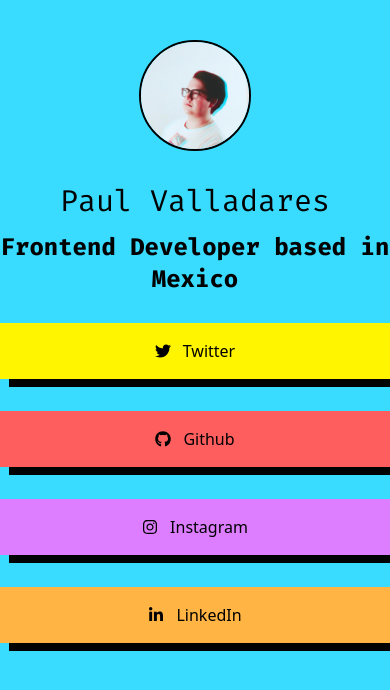
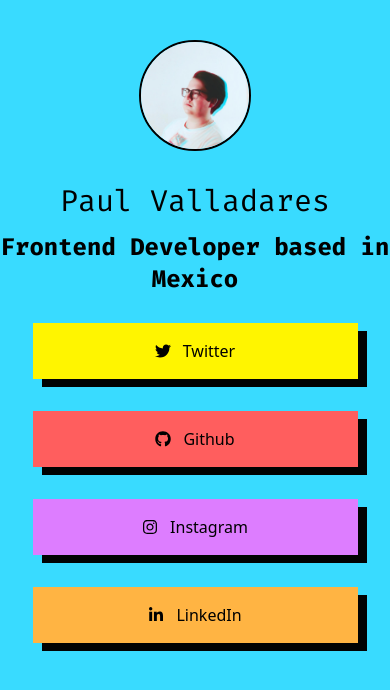
Before and after one commit to dreyfus92/pvlinks, a React (Vite) app: page / in a window 390 px wide. Shown: the top 690 px of the page. Built offline with nearby package versions, Linux system fonts and the light colour scheme.

Commit message:
responsive design test 1.0

```diff
--- a/src/App.jsx
+++ b/src/App.jsx
@@ -21,15 +21,15 @@
         <div>
             <img
                 src="images/pfp.jpeg"
-                className="rounded-full border-solid border-2 border-black w-28 mx-auto mt-10 mb-8"
+                className="mx-auto mt-10 mb-8 border-2 border-black border-solid rounded-full w-28"
             />
-            <h2 className="text-center font-custom text-3xl mb-3">
+            <h2 className="mb-3 text-3xl text-center font-custom">
                 Paul Valladares
             </h2>
-            <p className="text-center font-custom font-bold text-2xl mb-3">
+            <p className="mb-3 text-2xl font-bold text-center font-custom">
                 Frontend Developer based in Mexico
             </p>
-            <div className="flex flex-col max-w-5xl mx-auto">{mappedInfo}</div>
+            <div className="flex flex-col w-10/12 mx-auto">{mappedInfo}</div>
         </div>
     )
 }
```
